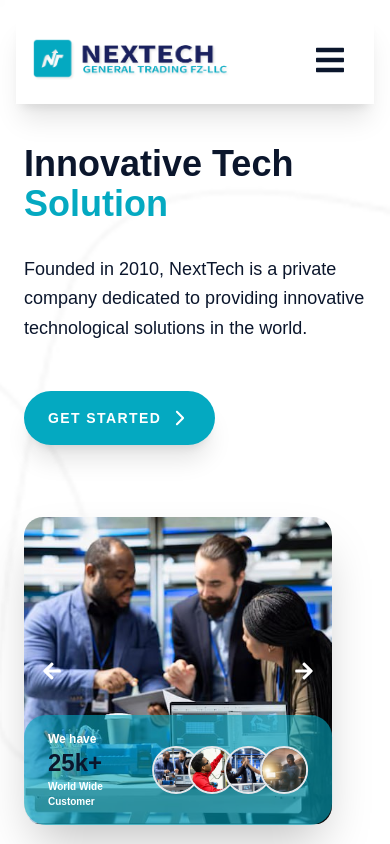
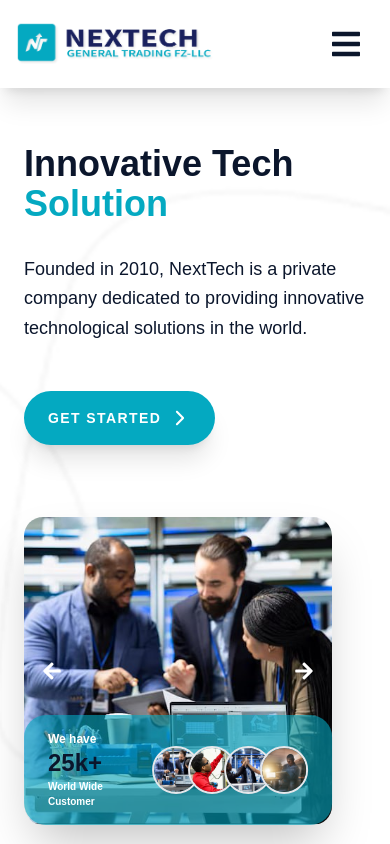
Before and after one commit to DavidIsDawit/NextTech_Project, a React (Vite) app: page / in a window 390 px wide. Shown: the top 844 px of the page. Built offline with nearby package versions, Linux system fonts and the light colour scheme.

Commit message:
coorection on navbar

```diff
--- a/src/ui/Navbar.jsx
+++ b/src/ui/Navbar.jsx
@@ -42,7 +42,7 @@ const Navbar = () => {
     <div className={`w-full z-50 transition-all duration-300
       ${(!isHomePage || isSticky)
           ? 'fixed top-0 left-0 pt-0 px-0'
-          : 'relative pt-4 px-4 lg:pt-8 lg:px-12'
+          : 'relative pt-0 px-0 lg:pt-8 lg:px-12'
       }`}>
 
       <nav className={`w-full transition-all duration-300 shadow-xl
```
